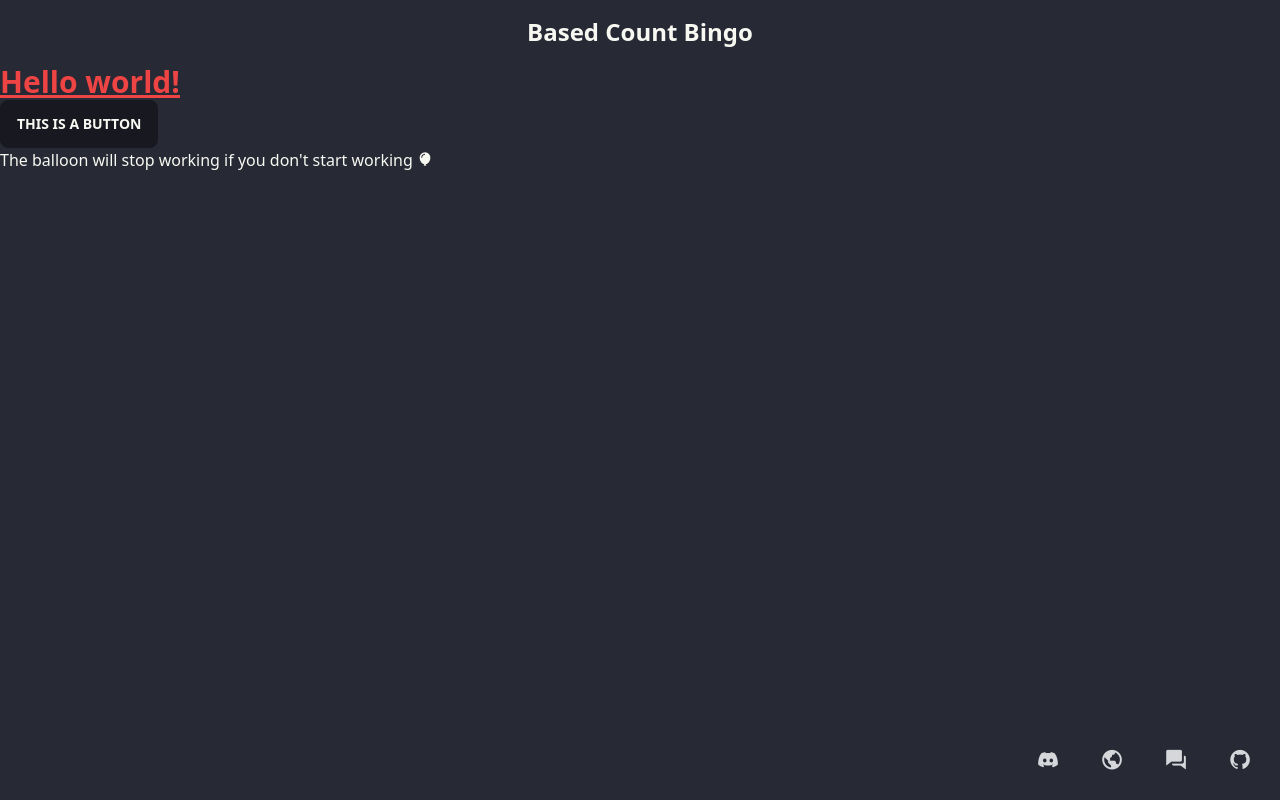
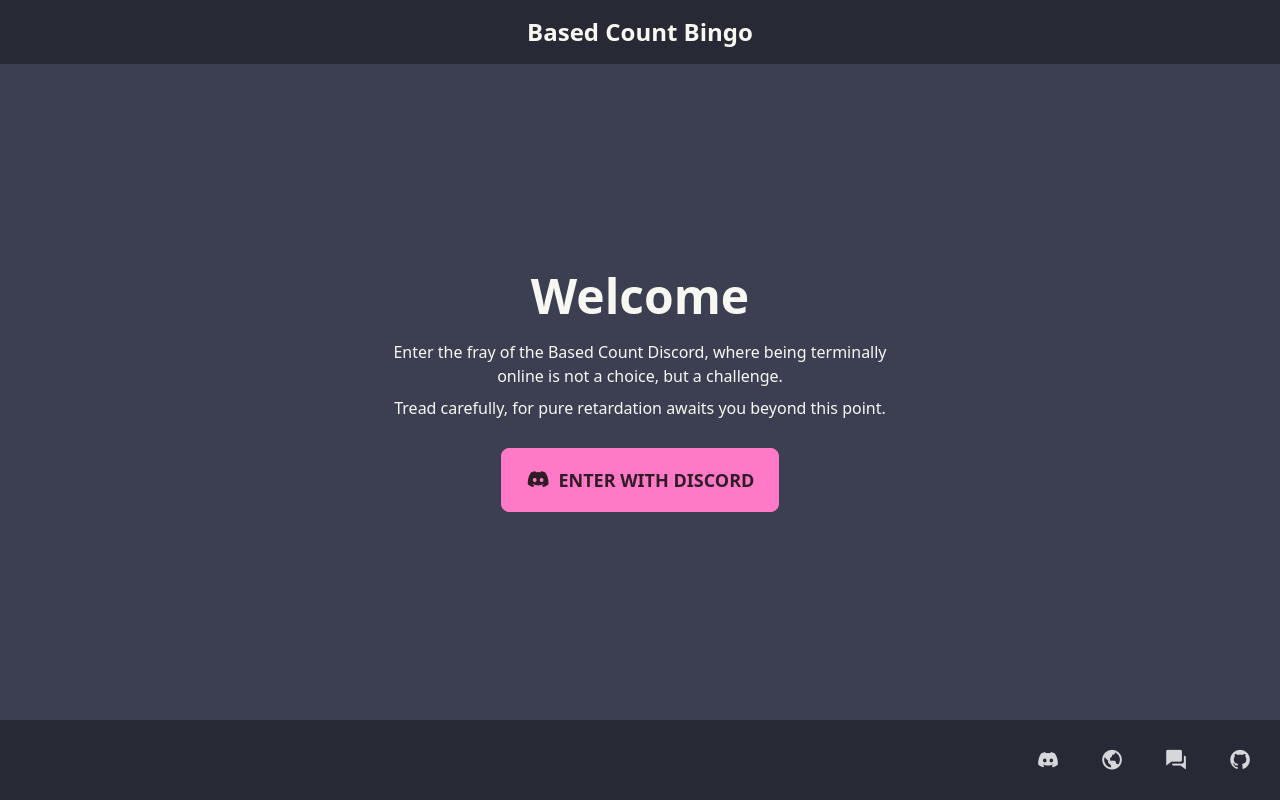
Before and after one commit to ornato-t/basedcount-bingo, a SvelteKit app: page / in a window 1280 px wide. Built offline with nearby package versions, Linux system fonts and the light colour scheme.

Commit message:
Adding basic design for homepage

```diff
--- a/src/app.css
+++ b/src/app.css
@@ -1,3 +1,26 @@
 @tailwind base;
 @tailwind components;
 @tailwind utilities;
+
+/*      Defining rules */
+/* Used in mobile pages */
+.full-size-mobile > * {
+    height: calc(100vh - 4rem);
+}
+
+/* Used in desktop pages */
+.full-size-desktop > * {
+    height: calc(100vh - 9rem);
+
+}
+
+/* Applying rules */
+.custom-full-size {
+    @apply full-size-mobile;
+  }
+
+  @screen lg {
+    .custom-full-size {
+      @apply full-size-desktop;
+    }
+  }
--- a/src/routes/+layout.svelte
+++ b/src/routes/+layout.svelte
@@ -47,8 +47,8 @@
   </div>
 </nav>
 
-<main class="lg:min-h-[calc(100vh-9rem)] min-h-[calc(100vh-4rem)]">
-  <slot />
+<main class="custom-full-size">
+  <slot/>
 </main>
 
 <footer class="footer items-center p-4 text-neutral-content hidden md:grid">
--- a/src/routes/+page.svelte
+++ b/src/routes/+page.svelte
@@ -1,13 +1,17 @@
-<main>
-    <h1 class="text-3xl font-bold text-red-500 underline">
-        Hello world!
-    </h1>
-
-    <button class="btn">This is a button</button>
-
-    <div>
-        The balloon will stop working if you don't start working
-
-        <i class='bx bxs-balloon'></i>
+<div class="hero">
+  <div class="hero-overlay bg-opacity-80"></div>
+  <div class="hero-content text-center rounded-2xl">
+    <div class="max-w-lg">
+        <h1 class="mb-5 text-5xl font-bold">Welcome</h1>
+        <p class="mb-2">
+            Enter the fray of the Based Count Discord, where being terminally online is not a choice, but a challenge.
+        <p/><p class="mb-7">
+            Tread carefully, for pure retardation awaits you beyond this point.
+        </p>
+        <button class="btn btn-primary btn-lg">
+            <i class='bx bxl-discord-alt bx-sm'/>
+            enter with discord
+        </button>
     </div>
-</main>
+  </div>
+</div>
```
